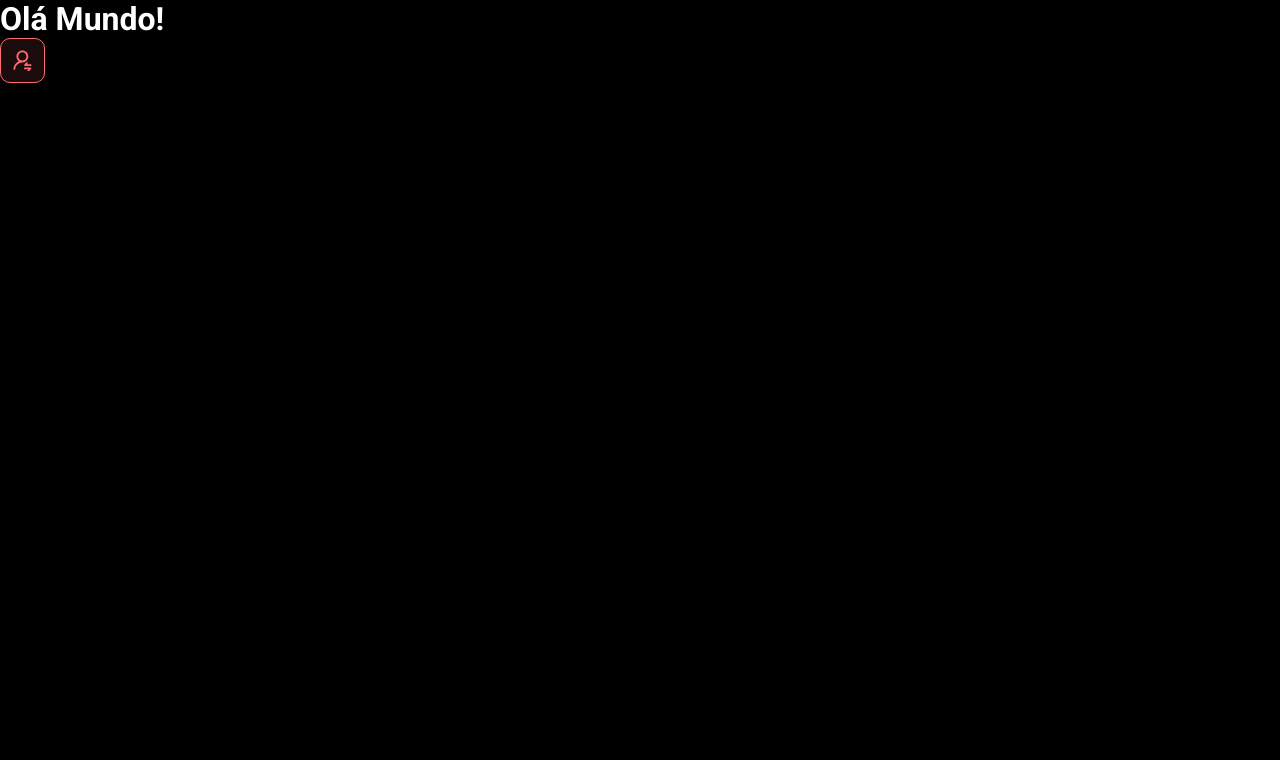
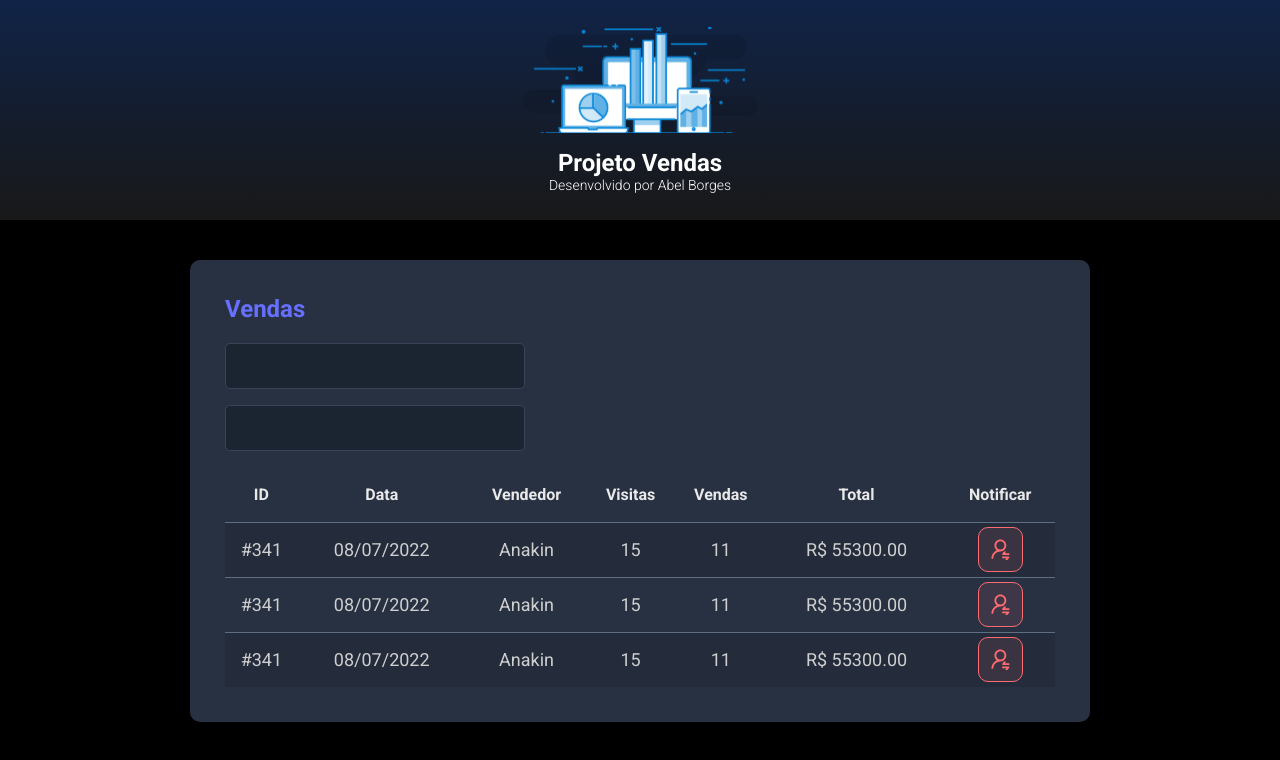
Before and after one commit to abelDv/springReact, a React (Vite) app in the folder frontend/: page / in a window 1280 px wide. Shown: the top 760 px of the page. Built offline with nearby package versions, Linux system fonts and the light colour scheme.

Commit message:
Layout front praticamente pronto

```diff
--- a/frontend/src/App.tsx
+++ b/frontend/src/App.tsx
@@ -1,11 +1,18 @@
 
+import Header from './components/Header'
+import SalesCard from './components/SalesCard'
 import NotificationButton from "./components/NotificationButton"
 
 function App() {
   return (
     <>
-      <h1>Olá Mundo!</h1>
-      <NotificationButton />
+      <Header />
+      <main>
+      <section id="sales">
+        <div className="dsmeta-container"></div>
+          <SalesCard />
+        </section>
+      </main>
     </>
   )
 }
--- /dev/null
+++ b/frontend/src/components/Header/index.tsx
@@ -0,0 +1,21 @@
+import logo from '../../assets/img/logo.svg'
+import './styles.css'
+
+function Header() {
+    return (
+        <>
+            <header>
+                <div className="dsmeta-logo-container">
+                    <img src={logo} alt="Sistema Financeiro" />
+                    <h1>Projeto Vendas</h1>
+                    <p>
+                        Desenvolvido por
+                        <a href="http://www.linkedin.com/in/abel-melo-borges-9b229366"> Abel Borges</a>
+                    </p>
+                </div>
+            </header>
+        </>
+    )
+}
+
+export default Header
--- /dev/null
+++ b/frontend/src/components/Header/styles.css
@@ -0,0 +1,27 @@
+header {
+    background: linear-gradient(180deg, #102347 0%, #181818 100%);
+    height: 220px;
+    display: flex;
+    align-items: center;
+    justify-content: center;
+  }
+
+.dsmeta-logo-container {
+    display: flex;
+    flex-direction: column;
+    align-items: center;
+  }
+
+  .dsmeta-logo-container img {
+    width: 235px;
+  }
+
+  .dsmeta-logo-container h1 {
+    margin-top: 15px;
+    font-size: 24px;
+  }
+
+  .dsmeta-logo-container p {
+    font-size: 14px;
+    font-weight: 300;
+  }
--- /dev/null
+++ b/frontend/src/components/SalesCard/index.tsx
@@ -0,0 +1,82 @@
+import './styles.css'
+import NotificationButton from '../NotificationButton'
+
+function SalesCard() {
+    return (
+        <>
+            <div className="dsmeta-container">
+                <div className="dsmeta-card">
+                    <h2 className="dsmeta-sales-title">Vendas</h2>
+                    <div>
+                        <div className="dsmeta-form-control-container">
+                            <input className="dsmeta-form-control" type="text" />
+                        </div>
+                        <div className="dsmeta-form-control-container">
+                            <input className="dsmeta-form-control" type="text" />
+                        </div>
+                    </div>
+
+                    <div>
+                        <table className="dsmeta-sales-table">
+                            <thead>
+                                <tr>
+                                    <th className="show992">ID</th>
+                                    <th className="show576">Data</th>
+                                    <th>Vendedor</th>
+                                    <th className="show992">Visitas</th>
+                                    <th className="show992">Vendas</th>
+                                    <th>Total</th>
+                                    <th>Notificar</th>
+                                </tr>
+                            </thead>
+                            <tbody>
+                                <tr>
+                                    <td className="show992">#341</td>
+                                    <td className="show576">08/07/2022</td>
+                                    <td>Anakin</td>
+                                    <td className="show992">15</td>
+                                    <td className="show992">11</td>
+                                    <td>R$ 55300.00</td>
+                                    <td>
+                                        <div className="dsmeta-red-btn-container">
+                                            <NotificationButton />
+                                        </div>
+                                    </td>
+                                </tr>
+                                <tr>
+                                    <td className="show992">#341</td>
+                                    <td className="show576">08/07/2022</td>
+                                    <td>Anakin</td>
+                                    <td className="show992">15</td>
+                                    <td className="show992">11</td>
+                                    <td>R$ 55300.00</td>
+                                    <td>
+                                        <div className="dsmeta-red-btn-container">
+                                            <NotificationButton />
+                                        </div>
+                                    </td>
+                                </tr>
+                                <tr>
+                                    <td className="show992">#341</td>
+                                    <td className="show576">08/07/2022</td>
+                                    <td>Anakin</td>
+                                    <td className="show992">15</td>
+                                    <td className="show992">11</td>
+                                    <td>R$ 55300.00</td>
+                                    <td>
+                                        <div className="dsmeta-red-btn-container">
+                                            <NotificationButton />
+                                        </div>
+                                    </td>
+                                </tr>
+                            </tbody>
+                        </table>
+                    </div>
+
+                </div>
+            </div>
+        </>
+    )
+}
+
+export default SalesCard
--- a/frontend/src/index.css
+++ b/frontend/src/index.css
@@ -18,34 +18,6 @@
 a:visited {
   color: unset;
   text-decoration: none;
-}
-
-header {
-  background: linear-gradient(180deg, #102347 0%, #181818 100%);
-  height: 220px;
-  display: flex;
-  align-items: center;
-  justify-content: center;
-}
-
-.dsmeta-logo-container {
-  display: flex;
-  flex-direction: column;
-  align-items: center;
-}
-
-.dsmeta-logo-container img {
-  width: 235px;
-}
-
-.dsmeta-logo-container h1 {
-  margin-top: 15px;
-  font-size: 24px;
-}
-
-.dsmeta-logo-container p {
-  font-size: 14px;
-  font-weight: 300;
 }
 
 .dsmeta-card {
```
Also changed, not shown: frontend/src/assets/img/logo.svg (added), frontend/src/components/SalesCard/styles.css (added).
